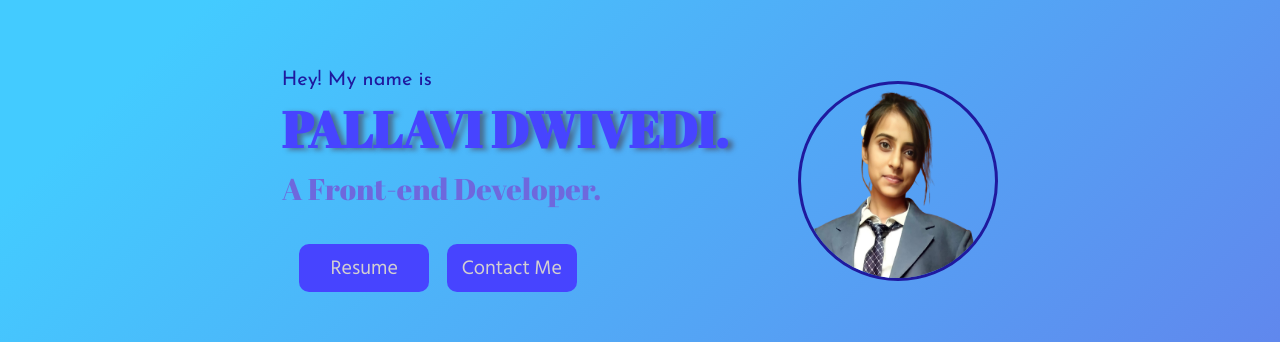
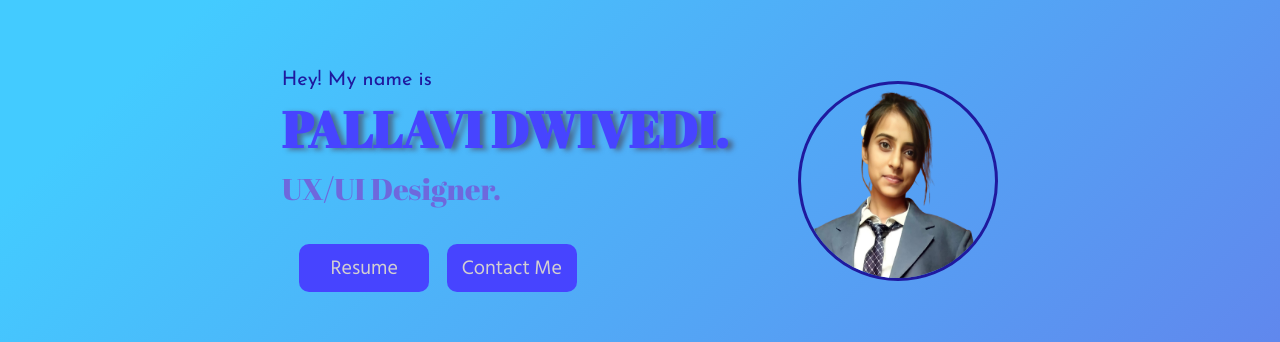
Before and after one commit to pallaviDwivedi1605/Pallavi_Dwivedi, a Next.js app: page / in a window 1280 px wide. Shown: the part 249-591 px from the top of the page. Built offline with nearby package versions, Linux system fonts and the light colour scheme.

Commit message:
completed

```diff
--- a/src/app/page.jsx
+++ b/src/app/page.jsx
@@ -1,4 +1,5 @@
 "use client"
+import React, {useEffect,useState} from 'react'
 import Image from "next/image";
 import styles from "./page.module.css"
 import Pallavi from "public/images/Pallavi.png"
@@ -12,6 +13,23 @@ const headingFont = Abril_Fatface({subsets: ['latin'],weight: '400'})
 const pFont = Josefin_Sans({subsets: ['latin'],weight: '400'})
 
 export default function Home() {
+
+  const roles = ["Front-end Developer.", "UX/UI Designer."];
+  const [currentRoleIndex, setCurrentRoleIndex] = useState(0);
+  const [isWriting, setIsWriting] = useState(true);
+
+  useEffect(() => {
+    const interval = setInterval(() => {
+      setIsWriting(false);
+      setTimeout(() => {
+        setCurrentRoleIndex((prevIndex) => (prevIndex + 1) % roles.length);
+        setIsWriting(true);
+      }, 1000);
+    }, 4000);
+
+    return () => clearInterval(interval);
+  }, []);
+
   return (
     <div className={styles.main}>
       <section className={`${styles.home_section} `}>
@@ -19,7 +37,15 @@ export default function Home() {
           <div className={styles.heading}>
             <p className={pFont.className}>Hey! My name is</p>
             <h1 className={headingFont.className}>PALLAVI DWIVEDI.</h1>
-            <h3 className={headingFont.className}>A Front-end Developer.</h3>
+            {isWriting ? (
+              <h3 className={`${headingFont.className} ${styles.letter_animation}`}>
+                <span>{roles[currentRoleIndex]}</span>
+              </h3>
+            ) : (
+              <h3 className={`${headingFont.className} ${styles.letter_erase_animation}`}>
+                <span>{roles[currentRoleIndex]}</span>
+              </h3>
+            )}
             <div>
               <Link className={styles.btn}  href="#" download="Resume.pdf" target="_blank">Resume</Link>
               <Link className={styles.btn} href={"/contact"}>Contact Me</Link>
--- a/src/app/page.module.css
+++ b/src/app/page.module.css
@@ -79,6 +79,45 @@
     margin-top: 30px;
 }
 
+@keyframes letterWrite {
+    0% {
+      width: 0;
+    }
+    50% {
+      width: 100%;
+    }
+    100% {
+      width: 0;
+    }
+  }
+
+  @keyframes letterErase {
+    0% {
+      width: 100%;
+    }
+    50% {
+      width: 0;
+    }
+    100% {
+      width: 0;
+    }
+  }
+
+  .letter_animation {
+    animation: letterWrite 2s linear infinite;
+    overflow: hidden;
+    white-space: nowrap;
+    display: inline-block;
+  }
+
+  .letter_erase_animation {
+    animation: letterErase 2s linear infinite;
+    overflow: hidden;
+    white-space: nowrap;
+    display: inline-block;
+  }
+
+
 .btn{
     background-color: #4744FF;
     border-radius: 10px;
--- a/src/components/form/Form.jsx
+++ b/src/components/form/Form.jsx
@@ -6,7 +6,7 @@ function Form(props) {
 
   return (
     <div className={styles.container}>
-      <h1>Drop Your Message Here.</h1>
+      <h1 className={`${styles.heading} ${styles.heading_animation}`}>Drop Your Message Here.</h1>
       <form onSubmit={props.handleSubmit}>
         <div className={styles.form_group}>
           <label htmlFor="name">Name</label>
@@ -18,7 +18,7 @@ function Form(props) {
         </div>
         <div className={styles.form_group}>
           <label htmlFor="message">Message</label>
-          <textarea id="message" name="message" required></textarea>
+          <textarea rows={10} cols={30} id="message" name="message" required></textarea>
         </div>
         <button type="submit" className={styles.btn}>Send Message</button>
       </form>
--- a/src/components/form/form.module.css
+++ b/src/components/form/form.module.css
@@ -1,9 +1,9 @@
 
 .container {
     width: 500px;
-    /* margin: 50px auto; */
     background-color: #ffffff;
-    padding: 40px;
+    padding: 20px 40px;
+    height: fit-content;
 }
 
 .heading {
@@ -12,6 +12,24 @@
     margin-top: 0;
     margin-bottom: 20px;
 }
+
+@keyframes letterWrite {
+    from {
+      width: 0;
+    }
+    to {
+      width: 100%;
+    }
+  }
+
+  .heading_animation {
+    animation: letterWrite 2s ease-in forwards;
+    overflow: hidden;
+    white-space: nowrap;
+    display: inline-block;
+  }
+
+
 
 .form_group {
     margin-bottom: 20px;
```
